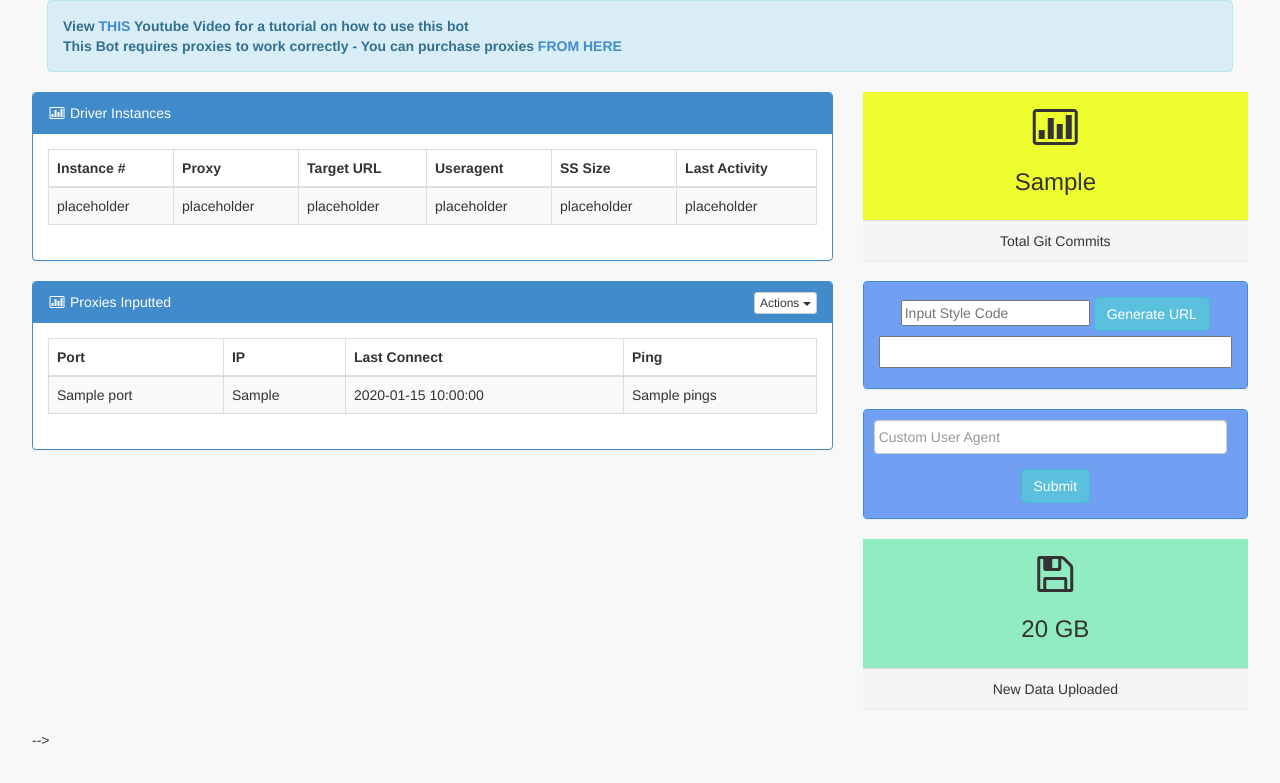
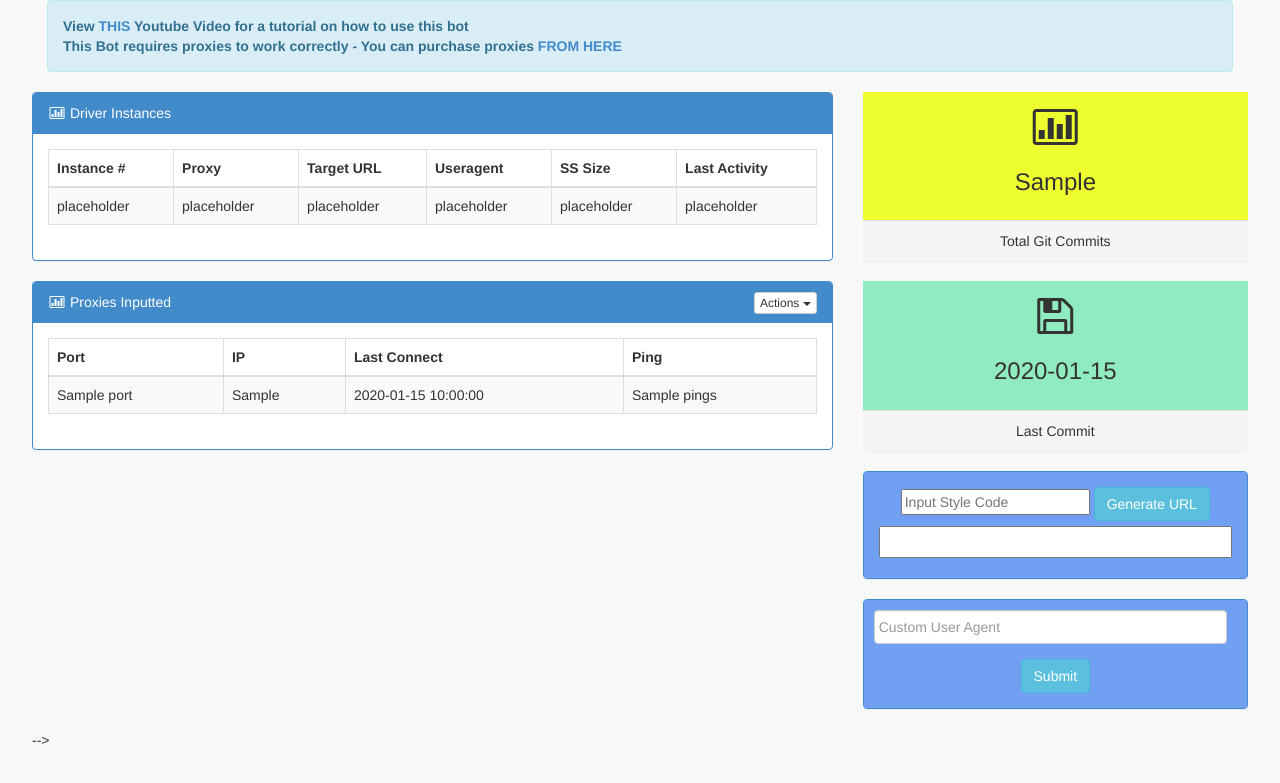
Before and after one commit to theriley106/SneakerBotTutorials, a Flask app: template templates/index.html in a window 1280 px wide. Shown: the top 783 px of the page. Run offline with Flask 2, Linux system fonts and the light colour scheme; the template is opened without the code that fills it: most values are stand-ins (such as "Sample title", 1, 10 or a date in 2020); some libraries are stand-ins or nearby versions.

Commit message:
Added last commit date

```diff
--- a/app.py
+++ b/app.py
@@ -75,7 +75,8 @@ def getCommits():
 		lastUpdate = page.select('relative-time')[0].getText()
 		updateCount = int(re.findall('\d+', str(commitsCount[0].getText()))[0])
 		return [lastUpdate, updateCount]
-	except:
+	except Exception as exp:
+		print exp
 		return "ERROR"
 
 @app.route('/changeHeader', methods=['POST'])
--- a/templates/dataUpload.html
+++ b/templates/dataUpload.html
@@ -1,10 +1,10 @@
 <div class="panel panel-primary text-center no-boder">
     <div class="panel-body green">
         <i class="fa fa fa-floppy-o fa-3x"></i>
-        <h3>20 GB</h3>
+        <h3>{{ lastUpdate }}</h3>
     </div>
     <div class="panel-footer">
-        <span class="panel-eyecandy-title">New Data Uploaded
+        <span class="panel-eyecandy-title">Last Commit
         </span>
     </div>
 </div>
--- a/templates/index.html
+++ b/templates/index.html
@@ -40,11 +40,13 @@
                 <div class="col-lg-4">
                     {% include 'gitCommits.html' %}
 
+                    {% include 'dataUpload.html' %}
+
                     {% include 'urlGen.html' %}
 
                     {% include 'updateHeaders.html' %}
 
-                    {% include 'dataUpload.html' %}
+
 
 
 
```
